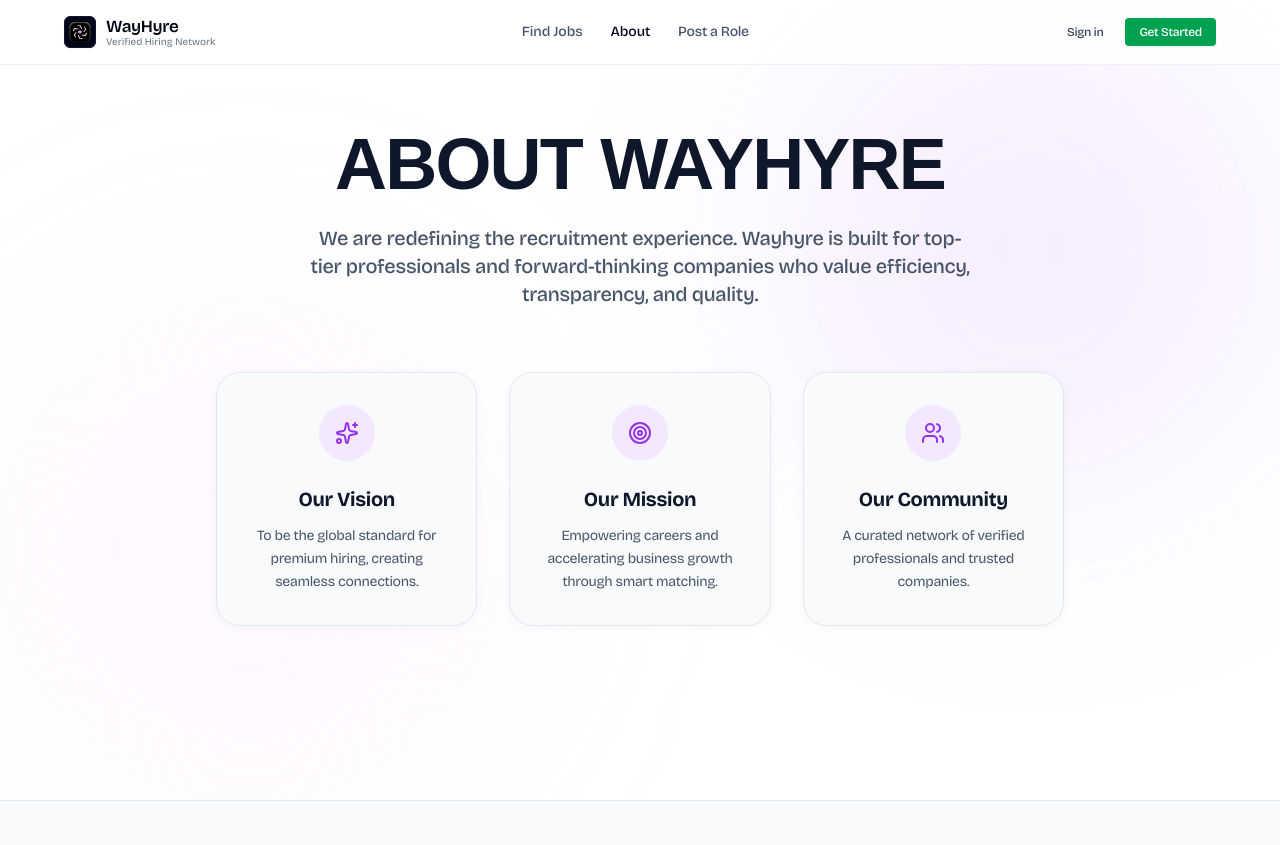
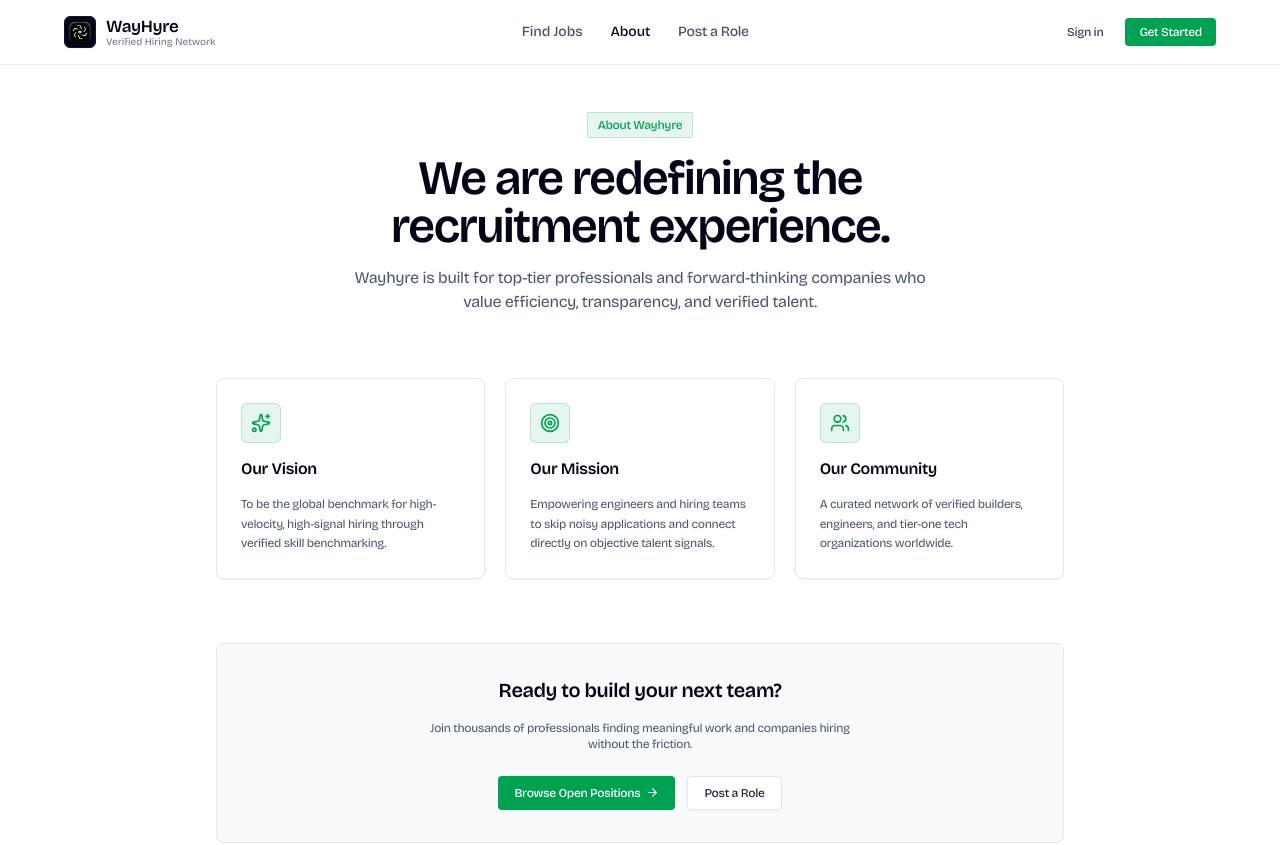
Before and after one commit to fit-edoc/JOB-CATCH, a React (Vite) app in the folder client/: page /about in a window 1280 px wide. Shown: the top 845 px of the page. Built offline with nearby package versions, Linux system fonts and the light colour scheme; no server answers; a web font is replaced by a local one.

Commit message:
style(about): modernize verification charter and team values with editorial typography

```diff
--- a/client/src/Pages/About.jsx
+++ b/client/src/Pages/About.jsx
@@ -1,71 +1,100 @@
 import React from 'react';
 import { motion } from 'motion/react';
-import { Sparkles, Users, Target } from 'lucide-react';
+import { Sparkles, Users, Target, ArrowRight } from 'lucide-react';
+import { Link } from 'react-router-dom';
 
 const About = () => {
   return (
-    <div className="min-h-screen bg-white text-slate-900 pt-32 pb-24 overflow-hidden relative">
-      <div className="absolute top-0 right-0 w-[500px] h-[500px] rounded-full bg-purple-500/10 blur-[120px] pointer-events-none" />
-      <div className="absolute bottom-0 left-0 w-[500px] h-[500px] rounded-full bg-fuchsia-300/10 blur-[120px] pointer-events-none" />
+    <div className="min-h-screen bg-white text-slate-900 pt-28 pb-20 relative">
+      <div className="max-w-4xl mx-auto px-6 relative z-10 text-center">
+        <motion.div
+          initial={{ opacity: 0, y: 15 }}
+          animate={{ opacity: 1, y: 0 }}
+          className="space-y-4 mb-16"
+        >
+          <span className="inline-flex items-center gap-1.5 px-2.5 py-1 rounded-[2px] bg-[#e6f6ee] text-[#00a151] border border-[#00a151]/20 text-xs font-medium">
+            About Wayhyre
+          </span>
+          <h1 className="text-3xl md:text-5xl font-semibold tracking-[-0.03em] text-slate-950 max-w-2xl mx-auto leading-tight">
+            We are redefining the recruitment experience.
+          </h1>
+          <p className="text-sm md:text-base text-slate-600 leading-relaxed max-w-xl mx-auto">
+            Wayhyre is built for top-tier professionals and forward-thinking companies who value efficiency, transparency, and verified talent.
+          </p>
+        </motion.div>
 
-      <div className="max-w-4xl mx-auto px-6 relative z-10 text-center">
-        <motion.h1
-          initial={{ opacity: 0, y: 20 }}
-          animate={{ opacity: 1, y: 0 }}
-          className="text-5xl md:text-7xl font-mukta font-bold mb-6 uppercase tracking-tight text-slate-900"
-        >
-          About Wayhyre
-        </motion.h1>
-
-        <motion.p
-          initial={{ opacity: 0, y: 20 }}
-          animate={{ opacity: 1, y: 0 }}
-          transition={{ delay: 0.1 }}
-          className="text-lg md:text-xl text-slate-600 mb-16 leading-relaxed max-w-2xl mx-auto font-medium"
-        >
-          We are redefining the recruitment experience. Wayhyre is built for top-tier professionals and forward-thinking companies who value efficiency, transparency, and quality.
-        </motion.p>
-
-        <div className="grid grid-cols-1 md:grid-cols-3 gap-8">
+        <div className="grid grid-cols-1 md:grid-cols-3 gap-5 text-left mb-16">
           <motion.div
-            initial={{ opacity: 0, y: 20 }}
+            initial={{ opacity: 0, y: 15 }}
             animate={{ opacity: 1, y: 0 }}
-            transition={{ delay: 0.2 }}
-            className="p-8 rounded-3xl bg-slate-50 border border-slate-200 shadow-[inset_0_1px_rgba(255,255,255,0.8),_0_2px_12px_rgba(0,0,0,0.03)]"
+            transition={{ delay: 0.1 }}
+            className="p-6 rounded-[8px] bg-white border border-slate-200 shadow-sm space-y-3.5 hover:border-slate-300 transition-all"
           >
-            <div className="w-14 h-14 rounded-full bg-purple-100 flex items-center justify-center text-purple-600 mx-auto mb-6">
-              <Sparkles size={24} />
+            <div className="w-10 h-10 rounded-[6px] bg-[#e6f6ee] border border-[#00a151]/20 flex items-center justify-center text-[#00a151]">
+              <Sparkles size={20} />
             </div>
-            <h3 className="text-xl font-bold mb-3 text-slate-900">Our Vision</h3>
-            <p className="text-slate-600 text-sm leading-relaxed">To be the global standard for premium hiring, creating seamless connections.</p>
+            <h3 className="text-base font-semibold text-slate-950">Our Vision</h3>
+            <p className="text-slate-600 text-xs leading-relaxed">
+              To be the global benchmark for high-velocity, high-signal hiring through verified skill benchmarking.
+            </p>
           </motion.div>
 
           <motion.div
-            initial={{ opacity: 0, y: 20 }}
+            initial={{ opacity: 0, y: 15 }}
             animate={{ opacity: 1, y: 0 }}
-            transition={{ delay: 0.3 }}
-            className="p-8 rounded-3xl bg-slate-50 border border-slate-200 shadow-[inset_0_1px_rgba(255,255,255,0.8),_0_2px_12px_rgba(0,0,0,0.03)]"
+            transition={{ delay: 0.2 }}
+            className="p-6 rounded-[8px] bg-white border border-slate-200 shadow-sm space-y-3.5 hover:border-slate-300 transition-all"
           >
-            <div className="w-14 h-14 rounded-full bg-purple-100 flex items-center justify-center text-purple-600 mx-auto mb-6">
-              <Target size={24} />
+            <div className="w-10 h-10 rounded-[6px] bg-[#e6f6ee] border border-[#00a151]/20 flex items-center justify-center text-[#00a151]">
+              <Target size={20} />
             </div>
-            <h3 className="text-xl font-bold mb-3 text-slate-900">Our Mission</h3>
-            <p className="text-slate-600 text-sm leading-relaxed">Empowering careers and accelerating business growth through smart matching.</p>
+            <h3 className="text-base font-semibold text-slate-950">Our Mission</h3>
+            <p className="text-slate-600 text-xs leading-relaxed">
+              Empowering engineers and hiring teams to skip noisy applications and connect directly on objective talent signals.
+            </p>
           </motion.div>
 
           <motion.div
-            initial={{ opacity: 0, y: 20 }}
+            initial={{ opacity: 0, y: 15 }}
             animate={{ opacity: 1, y: 0 }}
-            transition={{ delay: 0.4 }}
-            className="p-8 rounded-3xl bg-slate-50 border border-slate-200 shadow-[inset_0_1px_rgba(255,255,255,0.8),_0_2px_12px_rgba(0,0,0,0.03)]"
+            transition={{ delay: 0.3 }}
+            className="p-6 rounded-[8px] bg-white border border-slate-200 shadow-sm space-y-3.5 hover:border-slate-300 transition-all"
           >
-            <div className="w-14 h-14 rounded-full bg-purple-100 flex items-center justify-center text-purple-600 mx-auto mb-6">
-              <Users size={24} />
+            <div className="w-10 h-10 rounded-[6px] bg-[#e6f6ee] border border-[#00a151]/20 flex items-center justify-center text-[#00a151]">
+              <Users size={20} />
             </div>
-            <h3 className="text-xl font-bold mb-3 text-slate-900">Our Community</h3>
-            <p className="text-slate-600 text-sm leading-relaxed">A curated network of verified professionals and trusted companies.</p>
+            <h3 className="text-base font-semibold text-slate-950">Our Community</h3>
+            <p className="text-slate-600 text-xs leading-relaxed">
+              A curated network of verified builders, engineers, and tier-one tech organizations worldwide.
+            </p>
           </motion.div>
         </div>
+
+        <motion.div
+          initial={{ opacity: 0, y: 15 }}
+          animate={{ opacity: 1, y: 0 }}
+          transition={{ delay: 0.4 }}
+          className="p-8 rounded-[8px] bg-slate-50 border border-slate-200 text-center space-y-4"
+        >
+          <h2 className="text-xl font-semibold tracking-[-0.02em] text-slate-950">Ready to build your next team?</h2>
+          <p className="text-xs text-slate-600 max-w-md mx-auto">
+            Join thousands of professionals finding meaningful work and companies hiring without the friction.
+          </p>
+          <div className="flex justify-center gap-3 pt-2">
+            <Link
+              to="/alljobs"
+              className="bg-[#00a151] hover:bg-[#008c46] text-white px-4 py-2 rounded-[4px] text-xs font-medium transition-colors inline-flex items-center gap-1.5 shadow-sm"
+            >
+              Browse Open Positions <ArrowRight size={13} />
+            </Link>
+            <Link
+              to="/postjob"
+              className="bg-white hover:bg-slate-50 text-slate-800 border border-slate-200 px-4 py-2 rounded-[4px] text-xs font-medium transition-colors inline-flex items-center gap-1.5 shadow-sm"
+            >
+              Post a Role
+            </Link>
+          </div>
+        </motion.div>
       </div>
     </div>
   );
```
